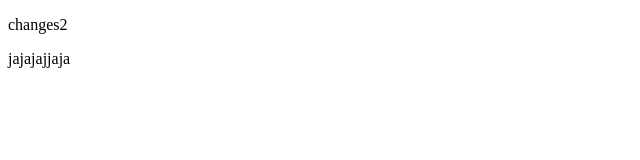
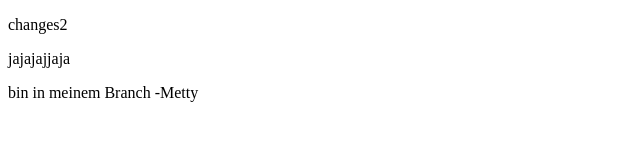
Before and after one commit to MetehanKilin/Duran_Page, a plain HTML site: page index.html in a window 1280 px wide. Shown: the whole page, without its empty margins (0-640 px from the left). Drawn offline with Linux system fonts and the light colour scheme.

Commit message:
branch testing

```diff
--- a/index.html
+++ b/index.html
@@ -9,4 +9,5 @@
 <title>Duran_Page</title>
 <p>changes2</p>
 <p>jajajajjaja</p>
+<p>bin in meinem Branch -Metty</p>
 </body></html>
```
